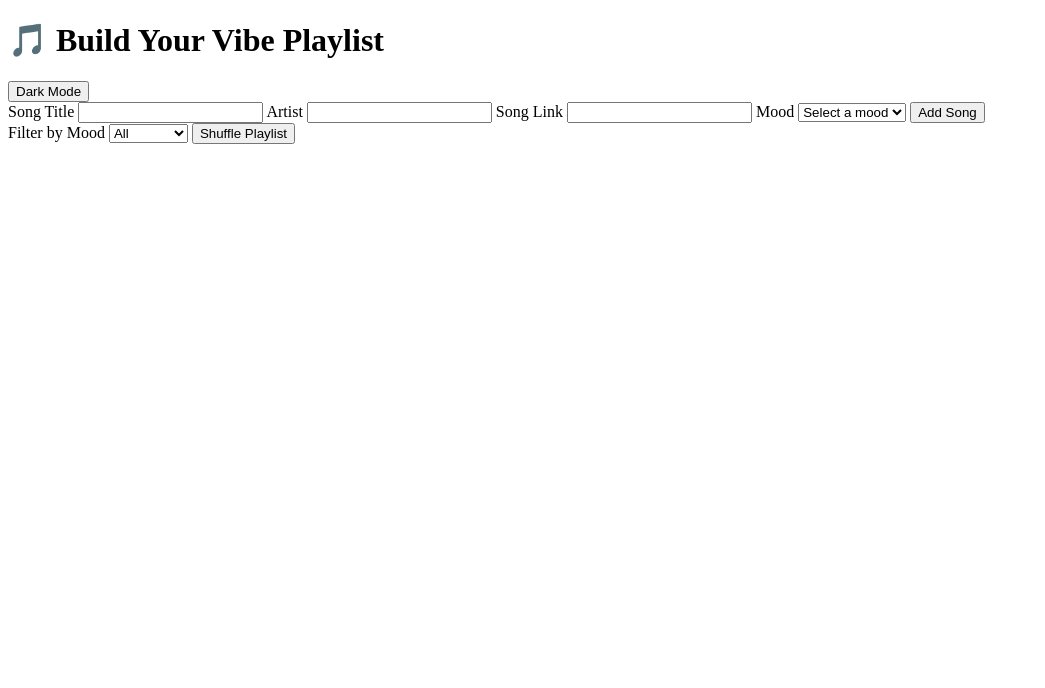
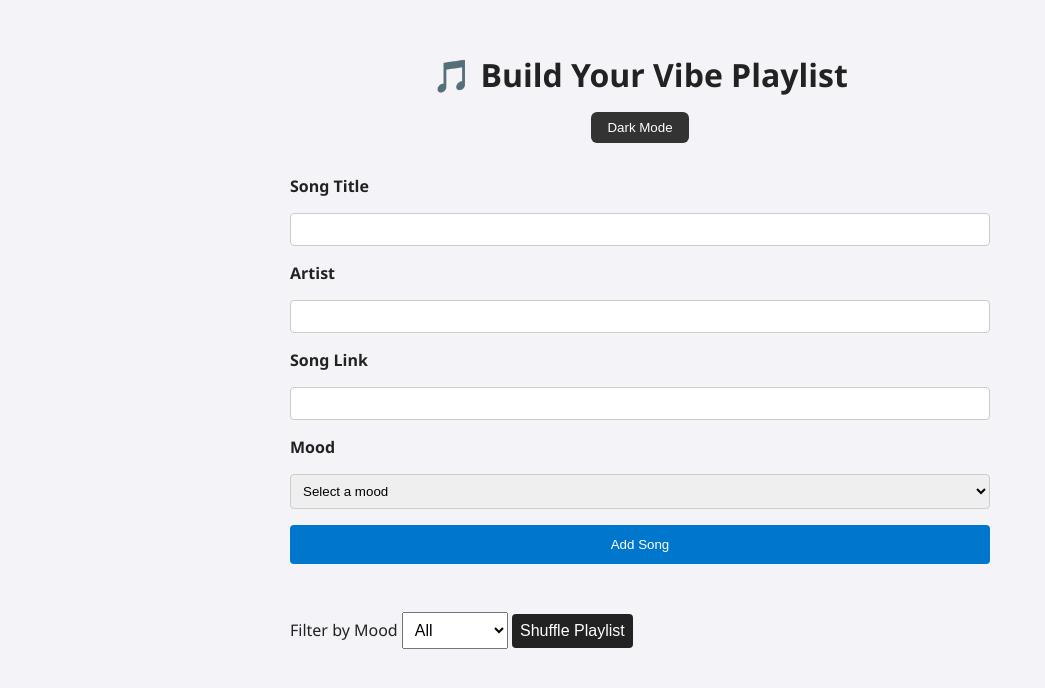
Before and after one commit to IrenOknel/music-playlist-js-local-storage, a plain HTML site: page index.html in a window 1280 px wide. Shown: the whole page, without its empty margins (0-1045 px from the left). Drawn offline with Linux system fonts and the light colour scheme.

Commit message:
fixed typo and added css with comments

```diff
--- a/index.html
+++ b/index.html
@@ -11,6 +11,7 @@
         <title>🎵 Custom Music Playlist Builder</title>
 
         <!-- Step 4: Link your external CSS file so the HTML elements get styled -->
+        <!-- fixed bug -->
         <link rel="stylesheet" href="style.css" />
     </head>
     <body>
@@ -36,10 +37,10 @@
                 <label for="mood">Mood</label>
                 <select id="mood" required>
                     <option value>Select a mood</option>
-                    <option value="Lo-fi">Lo-fi</option>
-                    <option value="Bossa Nova">Bossa Nova</option>
-                    <option value="Pop">Pop</option>
-                    <option value="Heavy Metal">Anger</option>
+                    <option value="Chill">Chill</option>
+                    <option value="Hype">Hype</option>
+                    <option value="Romantic">Romantic</option>
+                    <option value="Sad">Sad</option>
                 </select>
 
                 <button type="submit">Add Song</button>
--- a/style.css
+++ b/style.css
@@ -0,0 +1,233 @@
+/* 🧱 BODY: Base styles for background and font */
+body {
+  font-family: "Segoe UI", Tahoma, Geneva, Verdana, sans-serif;
+  /* Clean, modern sans-serif font */
+  margin: 0;
+  /* Removes default browser spacing around the page */
+  padding: 0;
+  /* Removes default padding inside the body */
+  background: #f4f4f8;
+  /* Soft light gray-blue background for a calm aesthetic */
+  color: #222;
+  /* Dark gray text color for readability */
+  transition: background 0.3s ease,
+    /* Smooth background color change over 0.3s */ color 0.3s ease;
+  /* Smooth text color change when switching themes */
+}
+
+/* 🌑 DARK MODE: Styles applied when body has class "dark" */
+body.dark {
+  background-color: #1e1e2e;
+  /* Deep slate for a dark, mysterious look */
+  color: #f0f0f0;
+  /* Soft white text for contrast and readability */
+}
+
+/* 📦 CONTAINER: Main wrapper to center all content */
+.container {
+  max-width: 700px;
+  /* Prevents the content from stretching too wide on large screens */
+  margin: auto;
+  /* Centers the container horizontally */
+  padding: 2rem;
+  /* Adds space around the inside of the container */
+}
+
+/* 🎵 HEADING: Top <h1> title */
+h1 {
+  font-size: 2rem;
+  /* Large, readable title size */
+  margin-bottom: 1rem;
+  /* Space below the title */
+  text-align: center;
+  /* Center the title horizontally */
+}
+
+/* 🌙 TOGGLE BUTTON: Light/Dark Mode */
+#toggleModeBtn {
+  display: block;
+  /* Makes button a block element to center it */
+  margin: 0 auto 2rem auto;
+  /* Centers the button and adds space below */
+  padding: 0.5rem 1rem;
+  /* Inner space: top/bottom 0.5rem, left/right 1rem */
+  background-color: #333;
+  /* Dark background for contrast */
+  color: #fff;
+  /* White text for readability */
+  border: none;
+  /* No border for a clean look */
+  border-radius: 6px;
+  /* Rounded corners for a modern feel */
+  cursor: pointer;
+  /* Pointer cursor when hovering */
+}
+
+/* ✨ TOGGLE BUTTON (Dark Mode) */
+body.dark #toggleModeBtn {
+  background-color: #eee;
+  /* Light background to contrast with dark theme */
+  color: #111;
+  /* Dark text on light background */
+}
+
+/* 📝 FORM: Song input layout */
+form {
+  display: flex;
+  /* Stack child elements vertically */
+  flex-direction: column;
+  gap: 1rem;
+  /* Space between form elements */
+  margin-bottom: 2rem;
+  /* Space below the form before the playlist */
+}
+
+form label {
+  font-weight: bold;
+  /* Make labels stand out */
+}
+
+form input,
+form select {
+  padding: 0.5rem;
+  /* Inner padding for better spacing inside the fields */
+  border: 1px solid #ccc;
+  /* Light gray border for visibility */
+  border-radius: 4px;
+  /* Slight rounding for softer UI feel */
+}
+
+form button {
+  background-color: #0077cc;
+  /* Bright blue background */
+  color: #fff;
+  /* White text for contrast */
+  border: none;
+  /* No border for cleaner look */
+  padding: 0.75rem;
+  /* Larger padding for button comfort */
+  border-radius: 4px;
+  /* Rounded corners */
+  cursor: pointer;
+  /* Pointer cursor for interactivity */
+}
+
+form button:hover {
+  background-color: #005fa3;
+  /* Slightly darker blue on hover for feedback */
+}
+
+/* 🎛️ FILTER & SHUFFLE CONTROLS */
+#filterMood,
+#shuffleBtn {
+  margin-top: 1rem;
+  /* Space above */
+  margin-bottom: 1.5rem;
+  /* Space below */
+  padding: 0.5rem;
+  /* Inner spacing */
+  font-size: 1rem;
+  /* Comfortable text size */
+}
+
+/* 🔀 SHUFFLE BUTTON STYLING */
+#shuffleBtn {
+  background-color: #222;
+  /* Deep gray for mood */
+  color: white;
+  /* White text for visibility */
+  border: none;
+  /* No border */
+  border-radius: 4px;
+  /* Rounded corners */
+  cursor: pointer;
+  /* Indicates it can be clicked */
+}
+
+#shuffleBtn:hover {
+  background-color: #444;
+  /* Lighter dark gray when hovered */
+}
+
+/* 🎵 PLAYLIST SONG CARD STYLES */
+.song-card {
+  background-color: #ffffff;
+  /* White background to stand out from page */
+  border: 1px solid #ddd;
+  /* Light border around the card */
+  border-radius: 8px;
+  /* Rounded edges for visual appeal */
+  padding: 1rem;
+  /* Inner spacing for text content */
+  margin-bottom: 1rem;
+  /* Space between cards */
+  box-shadow: 2px 2px 5px rgba(0, 0, 0, 0.05);
+  /* Subtle shadow for depth */
+}
+
+/* 🖤 DARK MODE: Song card appearance */
+body.dark .song-card {
+  background-color: #2e2e3f;
+  /* Dark background */
+  border-color: #444;
+  /* Darker border */
+}
+
+/* ❌ DELETE BUTTON INSIDE SONG CARD */
+.delete-btn {
+  margin-top: 0.5rem;
+  /* Space above the button */
+  padding: 0.4rem 0.75rem;
+  /* Comfortable padding */
+  background-color: crimson;
+  /* Strong red to signal deletion */
+  color: white;
+  /* White text for contrast */
+  border: none;
+  /* No outline */
+  border-radius: 4px;
+  /* Rounded corners */
+  cursor: pointer;
+  /* Hand icon when hovered */
+}
+
+.delete-btn:hover {
+  background-color: darkred;
+  /* Darker red for hover effect */
+}
+
+/* 🔗 LINK STYLING */
+a {
+  text-decoration: none;
+  /* Remove underline for cleaner look */
+  color: #0077cc;
+  /* Same blue as Add button */
+}
+
+a:hover {
+  text-decoration: underline;
+  /* Show underline on hover for feedback */
+}
+
+/* 📱 RESPONSIVE: Adjust for smaller screens */
+@media (max-width: 500px) {
+  .container {
+    padding: 1rem;
+    /* Reduce padding for small screens */
+  }
+
+  h1 {
+    font-size: 1.5rem;
+    /* Slightly smaller heading */
+  }
+
+  form {
+    gap: 0.75rem;
+    /* Less spacing between fields */
+  }
+
+  .song-card {
+    padding: 0.75rem;
+    /* Slightly tighter spacing in cards */
+  }
+}
```
